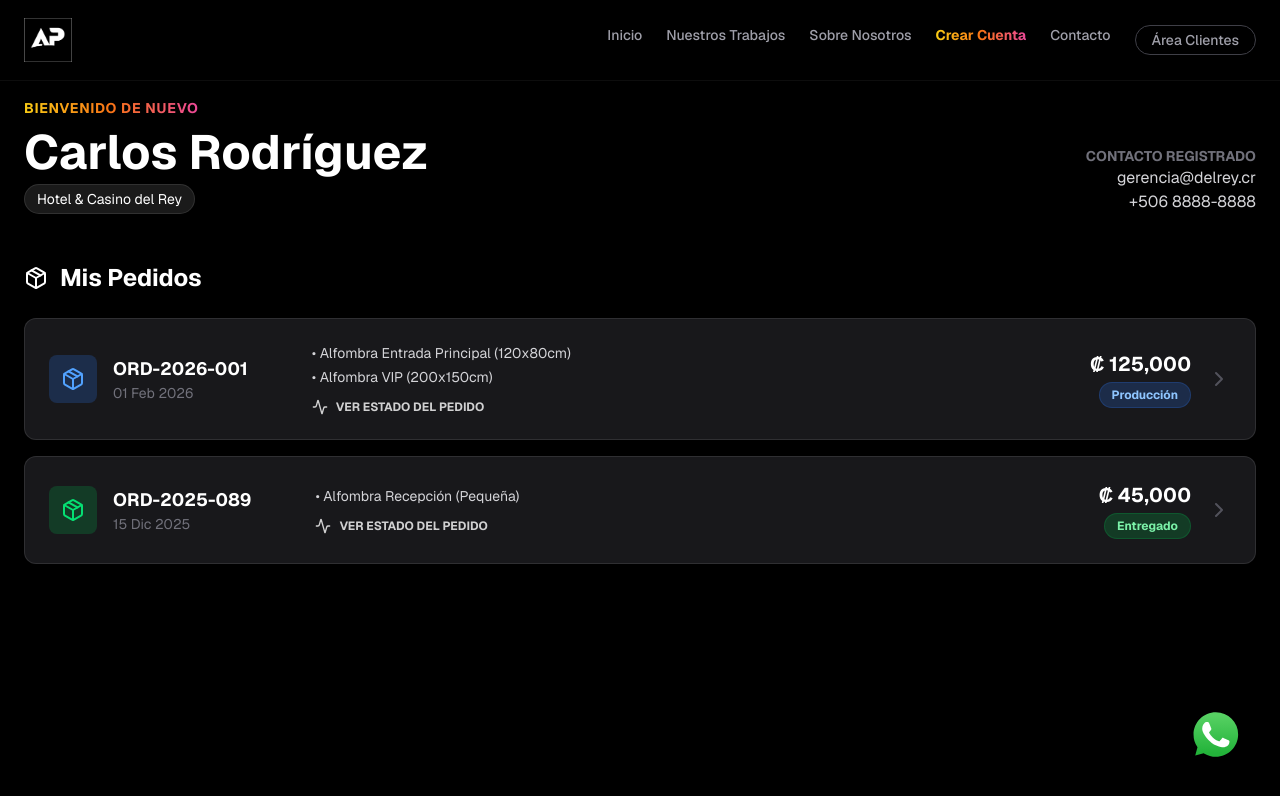
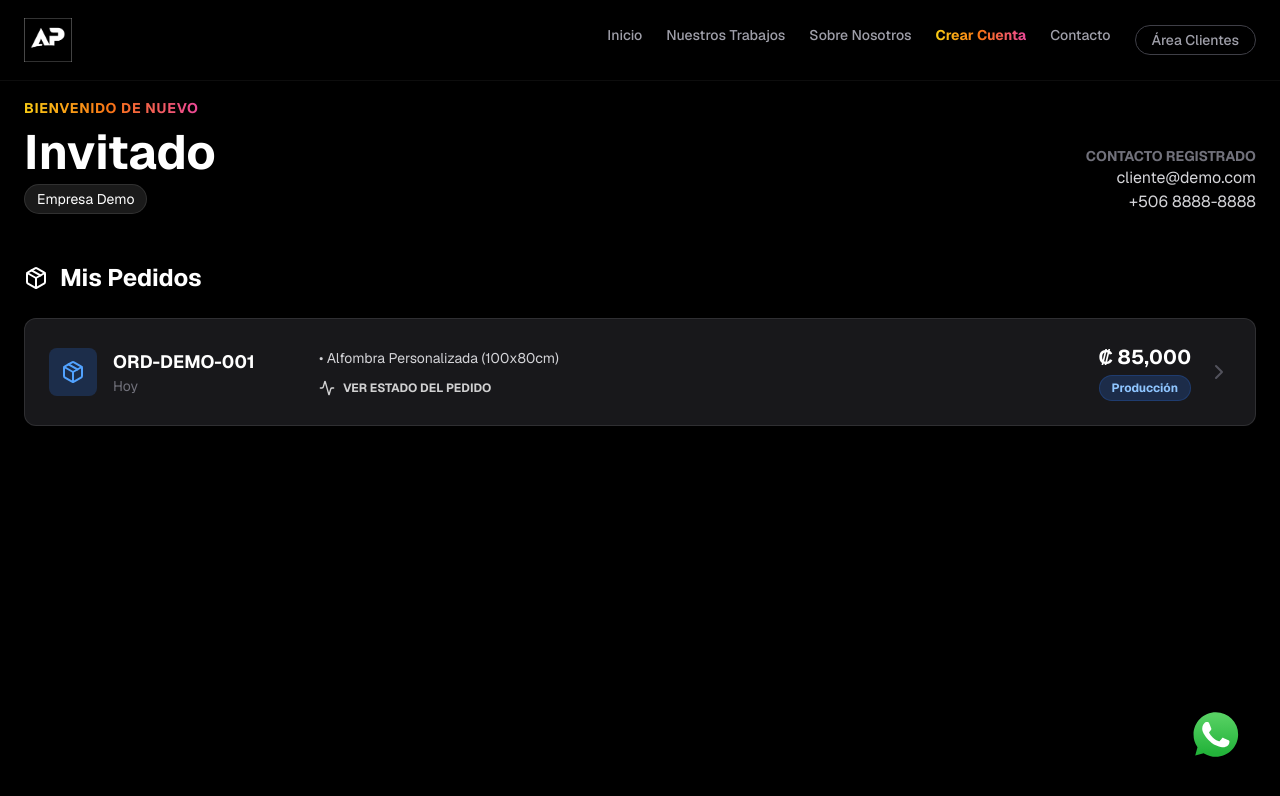
Before and after one commit to alfombraspersonalizadascr001-dot/apcr, a Next.js app: page /dashboard in a window 1280 px wide. Shown: the top 796 px of the page. Built offline with nearby package versions, Linux system fonts and the light colour scheme.

Commit message:
Functional Dashboard: Reads real user data from store

```diff
--- a/app/dashboard/page.tsx
+++ b/app/dashboard/page.tsx
@@ -1,6 +1,6 @@
 "use client";
 
-import { useState } from 'react';
+import { useState, useEffect } from 'react';
 import Header from "../components/Header";
 import FloatingWhatsApp from "../components/FloatingWhatsApp";
 import {
@@ -51,51 +51,49 @@ const ORDER_STEPS = [
     { number: 6, label: "Entregado", icon: CheckCircle },
 ];
 
-// --- DATOS MOCK ---
-const MOCK_CLIENT = {
-    name: "Carlos Rodríguez",
-    company: "Hotel & Casino del Rey",
-    email: "gerencia@delrey.cr",
-    phone: "+506 8888-8888"
+// --- DATOS MOCK INITIAL ---
+const DEFAULT_CLIENT = {
+    firstName: "Invitado",
+    lastName: "",
+    company: "Empresa Demo",
+    email: "cliente@demo.com",
+    mobilePhone: "+506 8888-8888"
 };
 
 const MOCK_ORDERS: Order[] = [
     {
-        id: "ORD-2026-001",
-        date: "01 Feb 2026",
+        id: "ORD-DEMO-001",
+        date: "Hoy",
         status: "Producción",
-        step: 3, // Currently at "Armado"
-        total: "₡ 125,000",
-        items: ["Alfombra Entrada Principal (120x80cm)", "Alfombra VIP (200x150cm)"],
+        step: 2, // Corte
+        total: "₡ 85,000",
+        items: ["Alfombra Personalizada (100x80cm)"],
         images: {
             topView: "/mock-top.jpg",
             render: "/mock-render.jpg"
         },
         documents: {
-            proforma: "#PRO-001.pdf",
-            invoice: "#FAC-001.pdf"
-        }
-    },
-    {
-        id: "ORD-2025-089",
-        date: "15 Dic 2025",
-        status: "Entregado",
-        step: 6, // Completed
-        total: "₡ 45,000",
-        items: ["Alfombra Recepción (Pequeña)"],
-        images: {
-            topView: "/mock-top-2.jpg",
-            render: "/mock-render-2.jpg"
-        },
-        documents: {
-            proforma: "#PRO-089.pdf",
-            invoice: "#FAC-992.pdf"
+            proforma: "#PRO-2026.pdf",
+            invoice: null
         }
     }
 ];
 
 export default function DashboardPage() {
     const [selectedOrder, setSelectedOrder] = useState<Order | null>(null);
+    const [clientData, setClientData] = useState(DEFAULT_CLIENT);
+
+    useEffect(() => {
+        // Cargar datos reales si el usuario se ha registrado
+        const storedUser = localStorage.getItem('apcr_user');
+        if (storedUser) {
+            try {
+                setClientData(JSON.parse(storedUser));
+            } catch (e) {
+                console.error("Error reading user data", e);
+            }
+        }
+    }, []);
 
     return (
         <div className="min-h-screen bg-black text-white font-sans bg-[grid-white/0.05]">
@@ -107,17 +105,17 @@ export default function DashboardPage() {
                 <div className="flex flex-col md:flex-row justify-between items-end mb-12 gap-6">
                     <div>
                         <span className="text-tropical font-bold tracking-wider text-sm">BIENVENIDO DE NUEVO</span>
-                        <h1 className="text-4xl md:text-5xl font-bold mt-2">{MOCK_CLIENT.name}</h1>
+                        <h1 className="text-4xl md:text-5xl font-bold mt-2">{clientData.firstName} {clientData.lastName}</h1>
                         <p className="text-xl text-zinc-400 mt-2 flex items-center gap-2">
-                            <span className="bg-white/10 px-3 py-1 rounded-full text-sm text-white border border-white/10">{MOCK_CLIENT.company}</span>
+                            <span className="bg-white/10 px-3 py-1 rounded-full text-sm text-white border border-white/10">{clientData.company}</span>
                         </p>
                     </div>
 
                     <div className="flex gap-4">
                         <div className="text-right hidden md:block">
                             <p className="text-zinc-500 text-sm font-bold">CONTACTO REGISTRADO</p>
-                            <p className="text-zinc-300">{MOCK_CLIENT.email}</p>
-                            <p className="text-zinc-300">{MOCK_CLIENT.phone}</p>
+                            <p className="text-zinc-300">{clientData.email}</p>
+                            <p className="text-zinc-300">{clientData.mobilePhone}</p>
                         </div>
                     </div>
                 </div>
```
